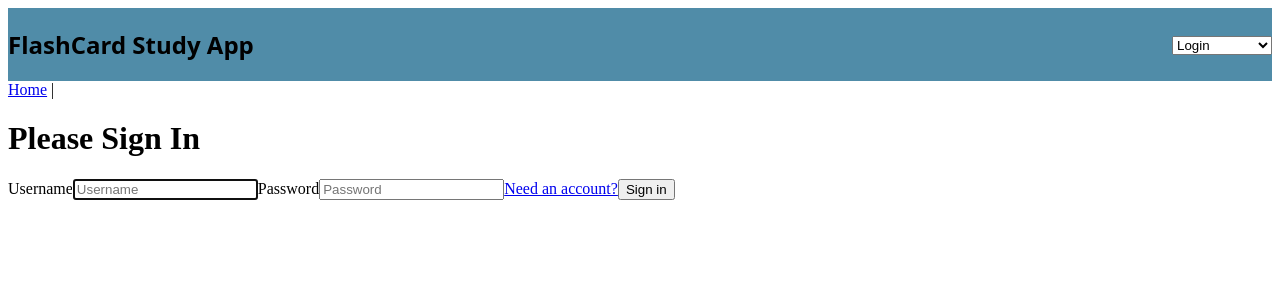
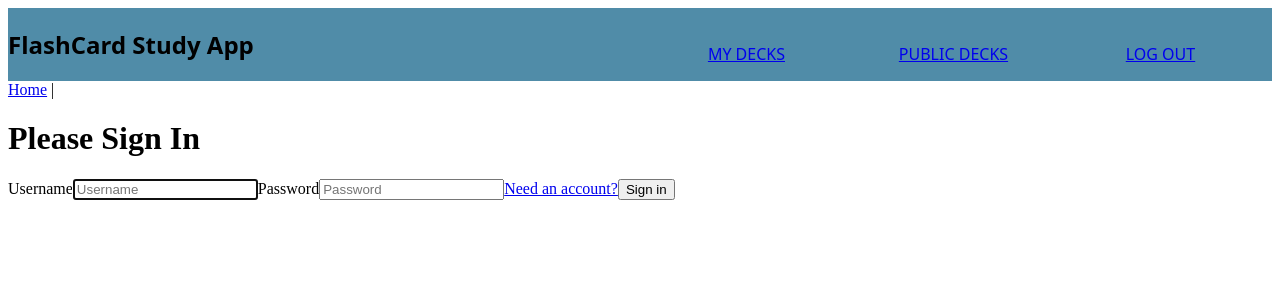
Before and after one commit to rohlfinga1/final-capstone, a Vue app in the folder vue/: page /login in a window 1280 px wide. Shown: the top 300 px of the page. Built offline with nearby package versions, Linux system fonts and the light colour scheme.

Commit message:
updates to menu bar

```diff
--- a/vue/src/components/CardForm.vue
+++ b/vue/src/components/CardForm.vue
@@ -1,6 +1,7 @@
 <template>
   <form v-on:submit.prevent="submitForm" class="cardForm">
     <div class="status-message error" v-show="errorMsg !== ''">{{errorMsg}}</div>
+    <h2>Card Form</h2>
     <div class="form-group">
       <label for="front">Question: </label>
       <input id="front" type="text" name="front" v-model="card.front" />
--- a/vue/src/components/MenuBar.vue
+++ b/vue/src/components/MenuBar.vue
@@ -1,15 +1,16 @@
 <template>
   <header id="menubar">
-      <div class="title">
-          <h2>FlashCard Study App</h2>
-      </div>
-    <div class= "dropdown_menu">
-        <select name="nav_dropdown" id="nav_dropdown" class="nav_dropdown">
-            <option value="login"><router-link v-bind:to="{ name: 'login' }" >Login</router-link></option><!--v-show=""-->
-            <option value="myDecks"><router-link v-bind:to="{ name: 'myDecks' }">My Decks</router-link></option>
-            <option value="public-decks"><router-link v-bind:to="{ name: 'public-decks' }">Public Decks</router-link></option>
-        </select>
+    <div class="title">
+        <h2>FlashCard Study App</h2>
     </div>
+    <nav>
+        <ul>
+            <!--<li><router-link v-bind:to="{ name: 'login' }" v-if="token==''">LOGIN</router-link></li>-->
+            <li><router-link v-bind:to="{ name: 'myDecks' }">MY DECKS</router-link></li>
+            <li><router-link v-bind:to="{ name: 'public-decks' }">PUBLIC DECKS</router-link></li>
+            <li><router-link v-bind:to="{ name: 'logout' }" >LOG OUT</router-link></li> <!--v-else="token"-->
+        </ul>
+    </nav>
   </header>
 </template>
 
@@ -17,12 +18,6 @@
 
 export default {
     name: "menu-bar",
-    // data() {
-    //     return {
-    //         token: currentToken
-    //     }
-    // }
-
 }
 </script>
 
@@ -36,12 +31,59 @@ header {
     display: flex;
     align-items: center;
     justify-content: space-between;
+    display: flex;
+    flex-direction: row;
+    flex-wrap: nowrap;
+    flex-grow: 1;
 }
-.dropdown_menu {
-    align-items: right;
-}
-
 .title {
     align-items: center;
 }
+
+header div
+{
+    display: flex;
+    flex-direction: row;
+    flex-wrap: nowrap;
+
+}
+header nav
+{
+    display: flex;
+    flex-direction: row;
+    flex-wrap: nowrap;
+    flex-grow: 1;
+    justify-content: flex-end;
+}
+header nav ul{
+    justify-content: space-evenly;
+    flex-grow: 0.5;
+    justify-items: center;
+    align-items: center;
+}
+/* #header nav ul li a
+{
+    display: flex;
+    flex-direction: row;
+    justify-content: space-evenly;
+    text-decoration:  none;
+
+} */
+
+nav ul {
+    display: inline;
+    margin: 0;
+    padding: 20px 0 0 0;
+    display: flex;
+    flex-direction: row;
+
+}
+
+nav ul li {
+    list-style: none;
+    width: 30%;
+    border-radius: 5px;
+    text-align: center;
+    line-height: 50px;
+}
 </style>
--- a/vue/src/views/AccountPage.vue
+++ b/vue/src/views/AccountPage.vue
@@ -1,15 +1,17 @@
 <template>
 <div>
-<my-decks/>
+<myDecks/>
 </div>
 </template>
 
 <script>
-import MyDecks from '../components/MyDecks.vue';
+import myDecks from '../components/MyDecks.vue';
 
 export default {
-  components: { MyDecks },
-MyDecks
+  components: {
+    myDecks
+  },
+
 }
 </script>
 
```
Also changed, not shown: vue/src/components/SingleCardDisplay.vue (added, +19 -0 lines), vue/src/views/DeckEditor.vue (+15 -0 lines).
